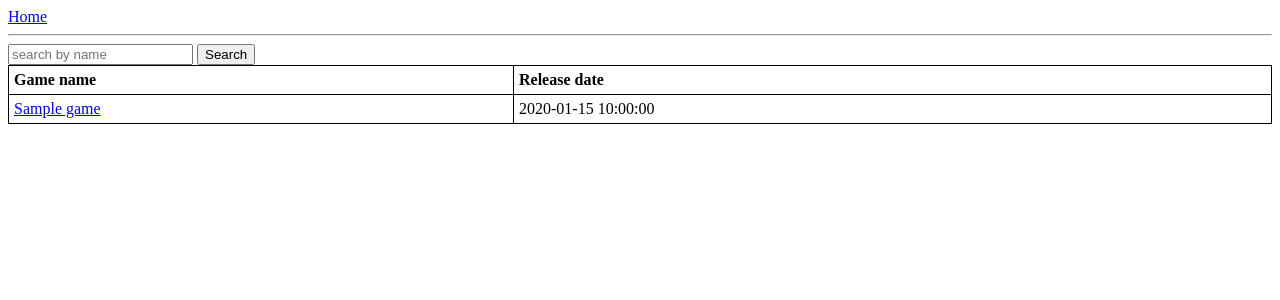
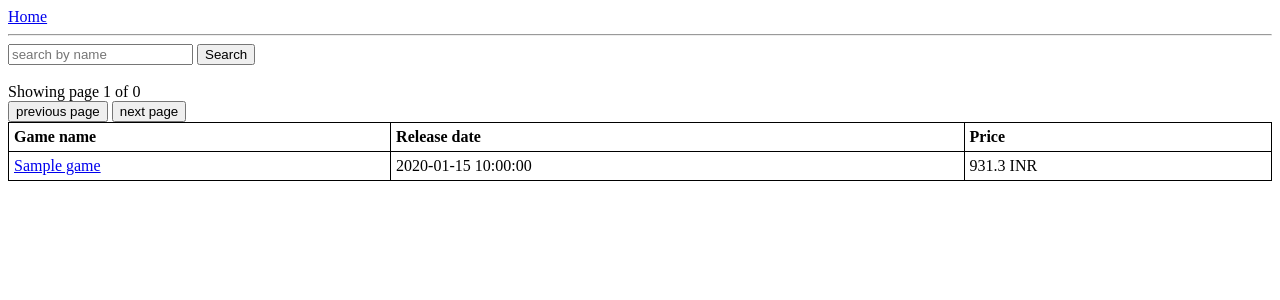
Before and after one commit to gulshan98125/Steam-search-and-recommendations, a Flask app: page / in a window 1280 px wide. Shown: the top 300 px of the page. Run offline with Flask 2, Linux system fonts and the light colour scheme; a database or web service that is not in the repository returns one stand-in record (values such as "Sample title"); data that the repository does not hold is empty; some libraries are stand-ins or nearby versions.

Commit message:
added next and previous button in search as well as normal homepage

```diff
--- a/steam/routes.py
+++ b/steam/routes.py
@@ -12,7 +12,7 @@ cur = conn.cursor()
 @app.route('/')
 def home():
 	try:
-		cur.execute("SELECT name,release_date,appid FROM games WHERE appid IS NOT NULL ORDER BY positive_ratings DESC, name ASC limit 10")
+		cur.execute("SELECT name,release_date,appid,price FROM games WHERE appid IS NOT NULL ORDER BY positive_ratings DESC, name ASC OFFSET 0 ROWS FETCH NEXT 10 ROWS ONLY ");
 		rows = cur.fetchall()
 		games = []
 		if len(rows)>0:
@@ -21,8 +21,15 @@ def home():
 				D["name"] = tup[0]
 				D["release_date"] = tup[1]
 				D["appid"] = tup[2]
+				D["price"] = str(round(float(tup[3])*93.13, 1))+" INR" if float(tup[3])!=0.0 else "unknown" #in inr
 				games.append(D)
-		return render_template('home.html', user="DEFAULT",games = games)
+		cur.execute("SELECT count(*) from games")
+		rows = cur.fetchall()
+		if len(rows)>0:
+			totalRows = rows[0][0]
+		else:
+			totalRows = 0
+		return render_template('home.html', user="DEFAULT",games = games, totalRows=totalRows)
 	except Exception as e:
 		print(e)
 		return ""
@@ -102,8 +109,8 @@ def game_details():
 			variables["developer"] = None
 			variables["platforms"] = None
 			variables["required_age"] = None
-			variables["genres"] = None
-			variables["tags"] = None
+			variables["genres"] = None # ; seperated
+			variables["tags"] = None # ; seperated
 			variables["achievements "] =  None
 			variables["positive_ratings"] =  None
 			variables["negative_ratings"] =  None
@@ -173,14 +180,16 @@ def screenshots():
 		print(e)
 		return "EXCEPTION"
 
-@app.route('/search',methods=['POST'])
-def searchGame():
+@app.route('/searchGames',methods=['POST'])
+def searchGames():
 	if request.method == 'POST':
-		string = request.form.get('string')
-		if string=="":
-			return json.dumps("")
-		string = string.lower() #to remove any caps problem
-		cur.execute("SELECT name,release_date,appid FROM games WHERE appid IS NOT NULL AND LOWER(name) LIKE '%"+ string +"%' ORDER BY positive_ratings DESC, name ASC limit 10")
+		searchString = request.form.get('string')
+		page_num = request.form.get('page_num')
+		if searchString=="" or page_num=="" or int(page_num)<=0:
+			return json.dumps("[]")
+		page_num = int(page_num)
+		searchString = searchString.lower() #to remove any caps problem
+		cur.execute("SELECT name,release_date,appid,price FROM games WHERE appid IS NOT NULL AND LOWER(name) LIKE '%"+ searchString +"%' ORDER BY positive_ratings DESC, name ASC OFFSET "+ str((int(page_num)-1)*10) +" ROWS FETCH NEXT 10 ROWS ONLY ");
 		rows = cur.fetchall()
 		games = []
 		if len(rows)>0:
@@ -189,6 +198,36 @@ def searchGame():
 				D["name"] = tup[0]
 				D["release_date"] = tup[1]
 				D["appid"] = tup[2]
+				D["price"] = str(round(float(tup[3])*93.13, 1))+" INR" if float(tup[3])!=0.0 else "unknown" #in inr
+				games.append(D)
+		#for counting total matching games
+		cur.execute("SELECT count(*) from games WHERE appid IS NOT NULL AND LOWER(name) LIKE '%"+ searchString +"%'")
+		rows = cur.fetchall()
+		if len(rows)>0:
+			totalRows = rows[0][0]
+		else:
+			totalRows = 0
+		games.append({"totalRows": totalRows}) #last object becomes totalRows
+		return json.dumps(games)
+	else:
+		return "Invalid Request"
+
+@app.route('/getGames',methods=['POST'])
+def getGames():
+	if request.method == 'POST':
+		page_num = request.form.get('page_num')
+		if int(page_num)<=0:
+			return json.dumps("[]")
+		cur.execute("SELECT name,release_date,appid,price FROM games WHERE appid IS NOT NULL ORDER BY positive_ratings DESC, name ASC OFFSET "+ str((int(page_num)-1)*10) +" ROWS FETCH NEXT 10 ROWS ONLY ");
+		rows = cur.fetchall()
+		games = []
+		if len(rows)>0:
+			for tup in rows:
+				D = {}
+				D["name"] = tup[0]
+				D["release_date"] = tup[1]
+				D["appid"] = tup[2]
+				D["price"] = str(round(float(tup[3])*93.13, 1))+" INR" if float(tup[3])!=0.0 else "unknown" #in inr
 				games.append(D)
 		return json.dumps(games)
 	else:
--- a/steam/templates/home.html
+++ b/steam/templates/home.html
@@ -12,17 +12,24 @@
 	</style>
 	  <input type="text" id="searchBar" name="fname" placeholder="search by name">
 	  <Button id="searchButton" onclick="search()"> Search </Button> <br>
+	<br>
+	{% set rows = (totalRows/10)|round|int %}
+	<div id="pageInfo"> Showing page 1 of {{rows}}</div>
+	<button onclick="prev()"> previous page </button>
+	<button onclick="next()"> next page </button> <br>
 	<div id="table">
 		<table style="width:100%">
 			  <tr>
 			    <th>Game name</th>
 			    <th>Release date</th>
+			    <th>Price</th>
 			  </tr>
 			  {% if games %}
 			  	{% for gameObj in games %}
 			  		<tr>
 			  		  <td><a href="/game_details?appid={{gameObj.appid}}">{{gameObj.name}}</a></td>
 			  		  <td>{{gameObj.release_date}}</td>
+			  		  <td>{{gameObj.price}}</td>
 			  		</tr>
 			  		<!-- <li> <a href="/game_details?appid={{gameObj.appid}}"> {{gameObj.name}}, {{gameObj.release_date}} </a> </li> -->
 			  	{% endfor %}
@@ -31,24 +38,104 @@
 	</div>
 
 	<script type="text/javascript">
+		var page_num = 1;
+		var totalPages = {{rows}};
+		var isSearched = false;
+
+
+		function searchResponseHandler(data, status){
+			if(status==='success'){
+				isSearched = true;
+				var obj = JSON.parse(data);
+				var newtable = "<table style=\"width:100%\"> <tr> <th>Game name</th> <th>Release date</th> <th>Price</th> </tr>";
+				for(let i=0;i<obj.length-1;i++){
+					let s = "<tr><td>";
+					s += "<a href=\"/game_details?appid="+obj[i]['appid']+"\">"+obj[i]['name']+"</a>"+"</td><td>"
+					s += obj[i]['release_date']+"</td> <td>"
+					s += obj[i]['price']+"</td></tr>"
+					newtable+=s;
+				}
+				total_rows = obj[obj.length-1]['totalRows']; //last object contains totalrows
+				totalPages = parseInt(parseInt(total_rows)/10);
+				document.getElementById("table").innerHTML = newtable;
+				document.getElementById("pageInfo").innerHTML = "Showing page "+page_num+" of "+ totalPages;
+			}
+		}
+
+		function getGamesResponseHandler(data,status){
+			if(status==='success'){
+				var obj = JSON.parse(data);
+				var newtable = "<table style=\"width:100%\"> <tr> <th>Game name</th> <th>Release date</th> <th>Price</th> </tr>";
+				for(let i=0;i<obj.length;i++){
+					let s = "<tr><td>";
+					s += "<a href=\"/game_details?appid="+obj[i]['appid']+"\">"+obj[i]['name']+"</a>"+"</td><td>"
+					s += obj[i]['release_date']+"</td> <td>"
+					s += obj[i]['price']+"</td></tr>"
+					newtable+=s;
+				}
+				document.getElementById("table").innerHTML = newtable;
+				document.getElementById("pageInfo").innerHTML = "Showing page "+page_num+" of "+ totalPages;
+			}
+		}
 
 		function search(){
-			$.post("/search",
+			if($("#searchBar").val()==''){
+				return;
+			}
+			page_num = 1; //reset the page number in case of search
+			$.post("/searchGames",
 			 {
-			   string: $("#searchBar").val()
+			 	page_num: page_num,
+			   	string: $("#searchBar").val()
 			 },
 			 function(data, status){
-			 	var obj = JSON.parse(data);
-			 	var newtable = "<table style=\"width:100%\"> <tr> <th>Game name</th> <th>Release date</th> </tr>";
-			 	for(let i=0;i<obj.length;i++){
-			 		let s = "<tr><td>";
-			 		s += obj[i]['name'] +"</td><td>"
-			 		s += obj[i]['release_date']+"</td></tr>"
-			 		newtable+=s;
-			 	}
-			 	document.getElementById("table").innerHTML = newtable;
-			 	console.log(newtable);
+			 	searchResponseHandler(data,status);
 			 });
+		}
+		function prev(){
+			if(page_num>1){
+				page_num--;
+				var URL = "/getGames";
+				if(isSearched){
+					URL = "/searchGames"
+				}
+				$.post(URL,
+				 {
+				   page_num: page_num,
+				   string: $("#searchBar").val()
+				 },
+				 function(data, status){
+				 	if(isSearched){
+				 		searchResponseHandler(data,status);
+				 	}
+				 	else{
+				 		getGamesResponseHandler(data,status);
+				 	}
+				 });
+			}
+		}
+
+		function next(){
+			if(page_num+1<=totalPages){
+				page_num++;
+				var URL = "/getGames";
+				if(isSearched){
+					URL = "/searchGames"
+				}
+				$.post(URL,
+					 {
+					   page_num: page_num,
+					   string: $("#searchBar").val()
+					 },
+					 function(data, status){
+					 	if(isSearched){
+					 		searchResponseHandler(data,status);
+					 	}
+					 	else{
+					 		getGamesResponseHandler(data,status);
+					 	}
+					 });
+			}
 		}
 
 	</script>
```
